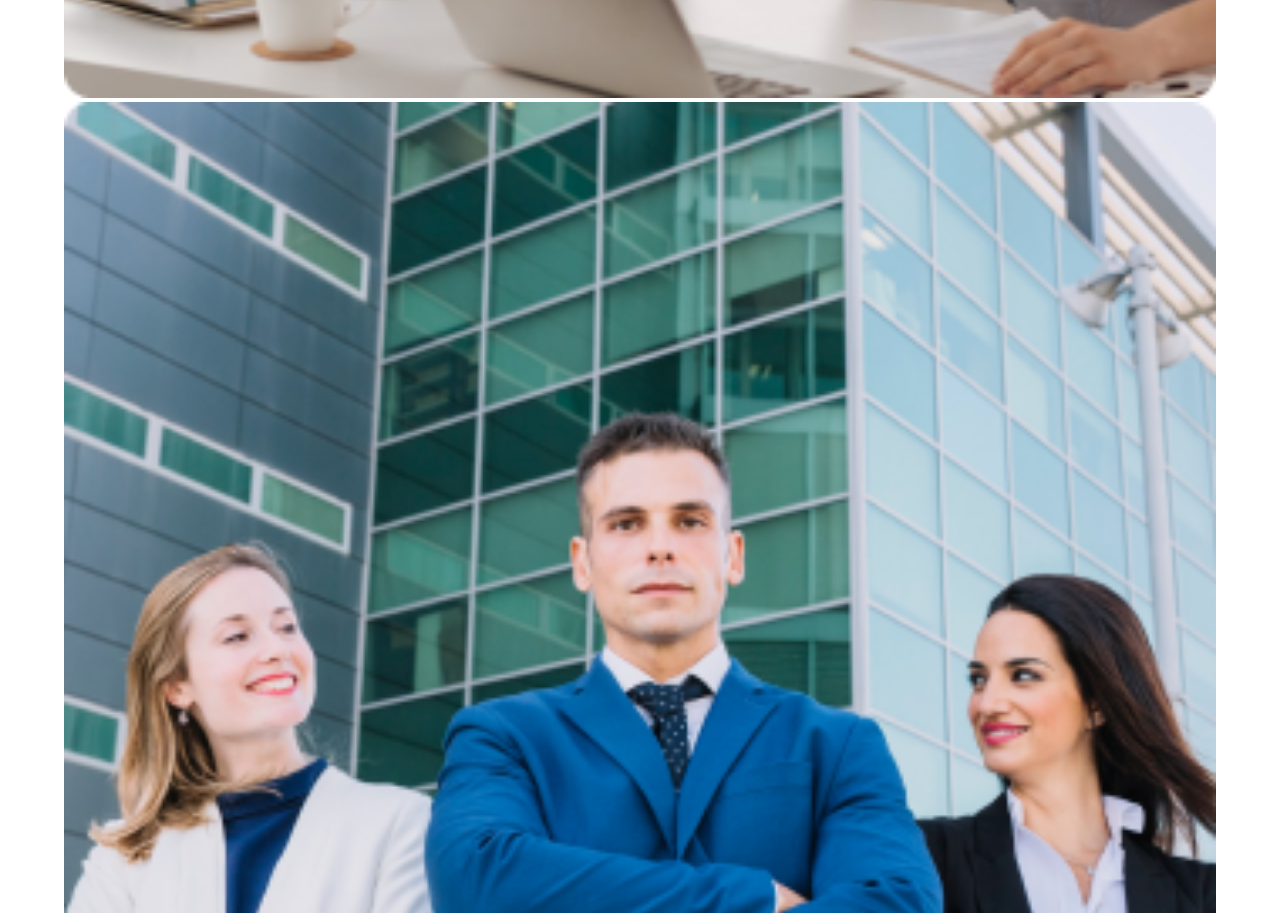
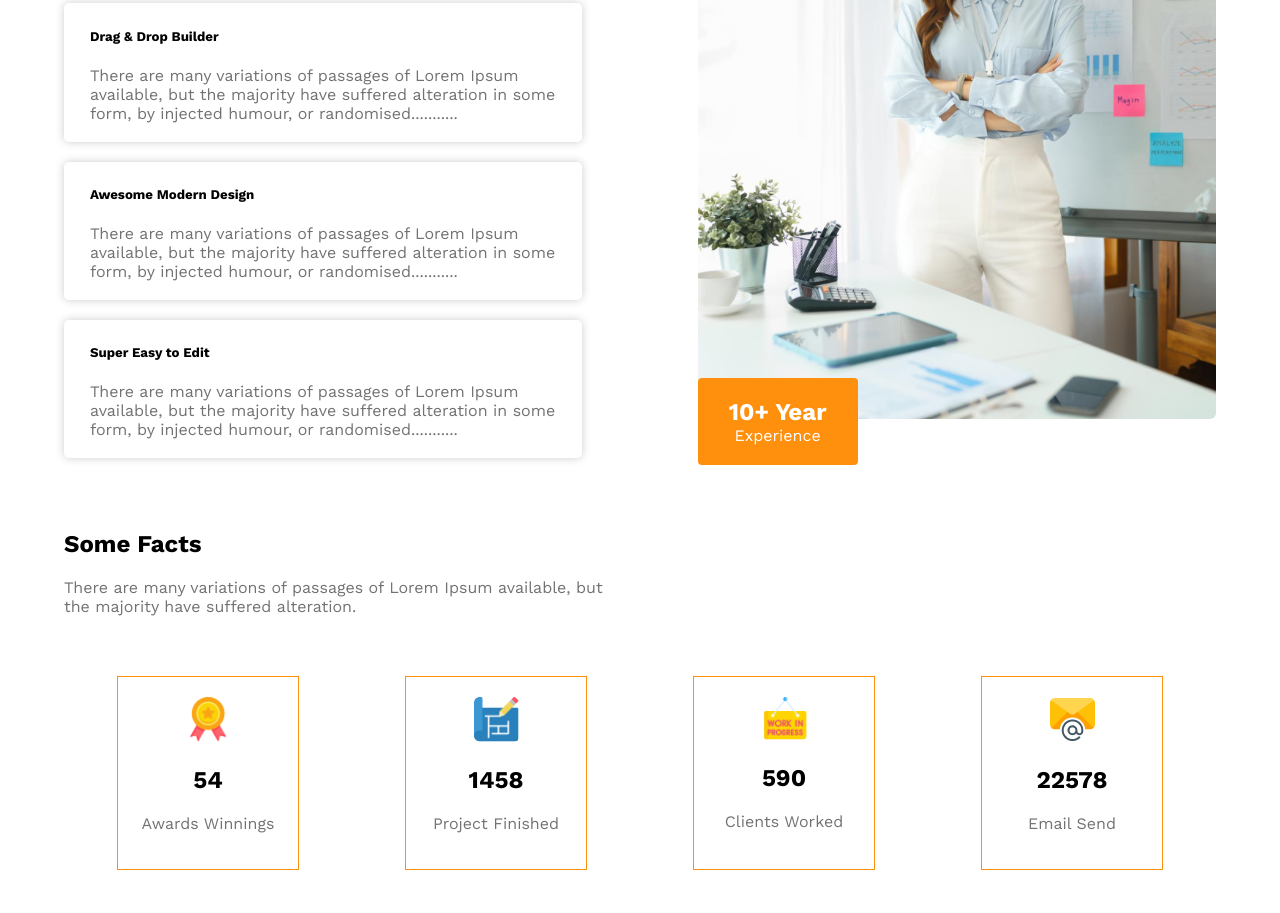
Before and after one commit to SajedurRahmanShihab/assignment__2, a plain HTML site: page index.html in a window 1280 px wide. Shown: the part 1887-2800 px from the top of the page. Drawn offline with nearby package versions, Linux system fonts and the light colour scheme.

Commit message:
desktop design complete

```diff
--- a/index.html
+++ b/index.html
@@ -36,7 +36,7 @@
             </nav>
             <header>
                 <div class="brand__center">
-                    <h1>Brand New Group of Architects</h1>
+                    <h1>Brand New <br> Group of Architects</h1>
                     <p>There are many variations of passages of Lorem Ipsum available, but the majority have suffered alteration in some form, by injected humour, or randomised words which don't look even</p>
                     <button>Explore More</button>
                 </div>
@@ -154,11 +154,11 @@
         </div>
     </article>
 
-    <footer class="footer">
-        <div class="container">
+    <div class="container">
+        <footer class="footer">
             <p>All rights reserved copyright@2023 startup landing page design</p>
-        </div>
-    </footer>
+        </footer>
+    </div>
 </body>
 
 </html>
--- a/style.css
+++ b/style.css
@@ -129,6 +129,9 @@ p {
     width: 146px;
 }
 
+
+/* media query for mobile start */
+
 @media (max-width: 576px) {
     button {
         margin-top: 20px;
@@ -253,45 +256,116 @@ p {
 }
 
 
-/* navbar mobile end */
-
-
-/* mobile design end */
+/* media query for mobile end */
 
 
 /* desktop design start */
 
+@media (min-width: 577px) {
     .container {
         max-width: 1200px;
         width: 90%;
         margin: 0 auto;
     }
-
-
-/* header start */
-
+    .navbar {
+        padding: 10px;
+    }
     .header__bg {
-    padding: 20px;
+        margin-bottom: 30px;
     }
-
     .brand__center {
         text-align: center;
+        padding: 40px;
     }
-
-
-/* header end */
-
-
-/* feaures list start */
-
-
-/* feaures list end */
-
-
-/* features__two start */
-
-
-/* features__two end */
-
-
-/* desktop design end */
+    /* features start */
+    .features__list {
+        margin-bottom: 90px;
+    }
+    .feature__flex {
+        display: flex;
+        align-items: center;
+        justify-content: space-around;
+    }
+    .item__1 {
+        width: 45%;
+    }
+    .item__2 {
+        width: 45%;
+    }
+    .features__img {
+        display: grid;
+        grid-template-columns: repeat(2, 1fr);
+        gap: 10px;
+    }
+    /* features end */
+    /* features two start */
+    .features__two__flex {
+        display: flex;
+        justify-content: space-between;
+    }
+    .features__card {
+        /* border: 2px solid red; */
+        box-shadow: 0px 0px 10px rgba(0, 0, 0, 0.2);
+        border-radius: 5px;
+        padding: 3px 0;
+        margin: 20px 0;
+    }
+    .card {
+        width: 90%;
+        /* border: 2px solid black; */
+        margin: 4px auto;
+    }
+    .experience {
+        background-color: #FF900E;
+        width: 120px;
+        color: white;
+        text-align: center;
+        border-radius: 4px;
+        padding: 20px;
+        position: relative;
+        top: -45px;
+    }
+    .experience>p,
+    .experience>h1 {
+        color: white;
+        margin: 0;
+    }
+    /* features two end */
+    /* facts start */
+    .fact__center {
+        margin-bottom: 40px;
+    }
+    .facts {
+        display: flex;
+        justify-content: space-around;
+    }
+    .facts__card {
+        border: 1px solid #FF900E;
+        width: 140px;
+        padding: 20px;
+        text-align: center;
+        margin: 20px 0;
+    }
+    /* facts end */
+    /* sponsors start */
+    .sponsors {
+        margin-top: 5rem;
+    }
+    .sponsor__center {
+        text-align: center;
+    }
+    .img__flex {
+        display: flex;
+        justify-content: space-around;
+        margin: 60px 0;
+    }
+    /* sponsors end */
+    /* footer start */
+    .footer {
+        background-color: #FFF4E7;
+        padding: 10px;
+        text-align: center;
+        margin-top: 20px;
+    }
+    /* footer end */
+}
```
Lines whose indentation alone changed are shown as unchanged.
